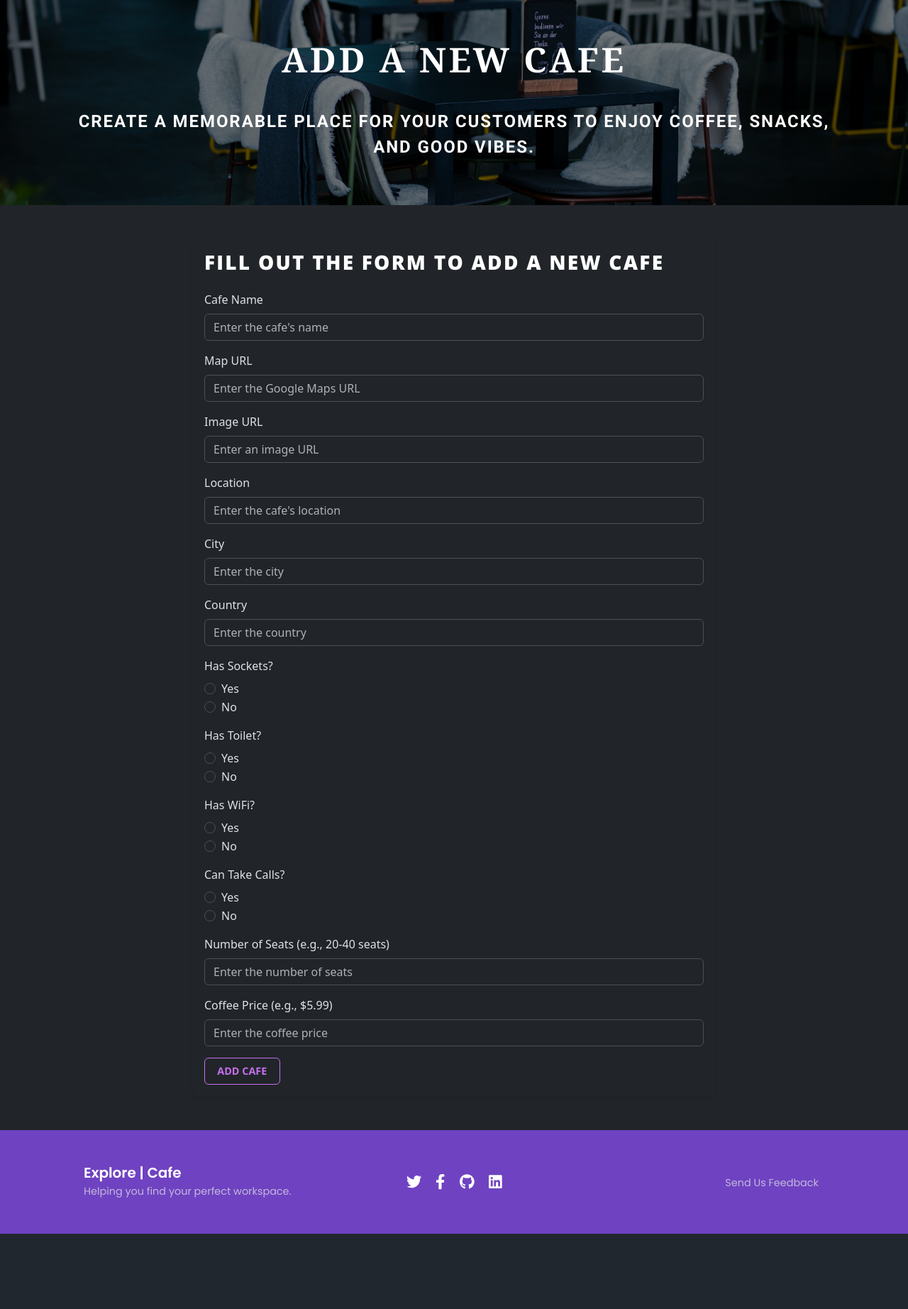
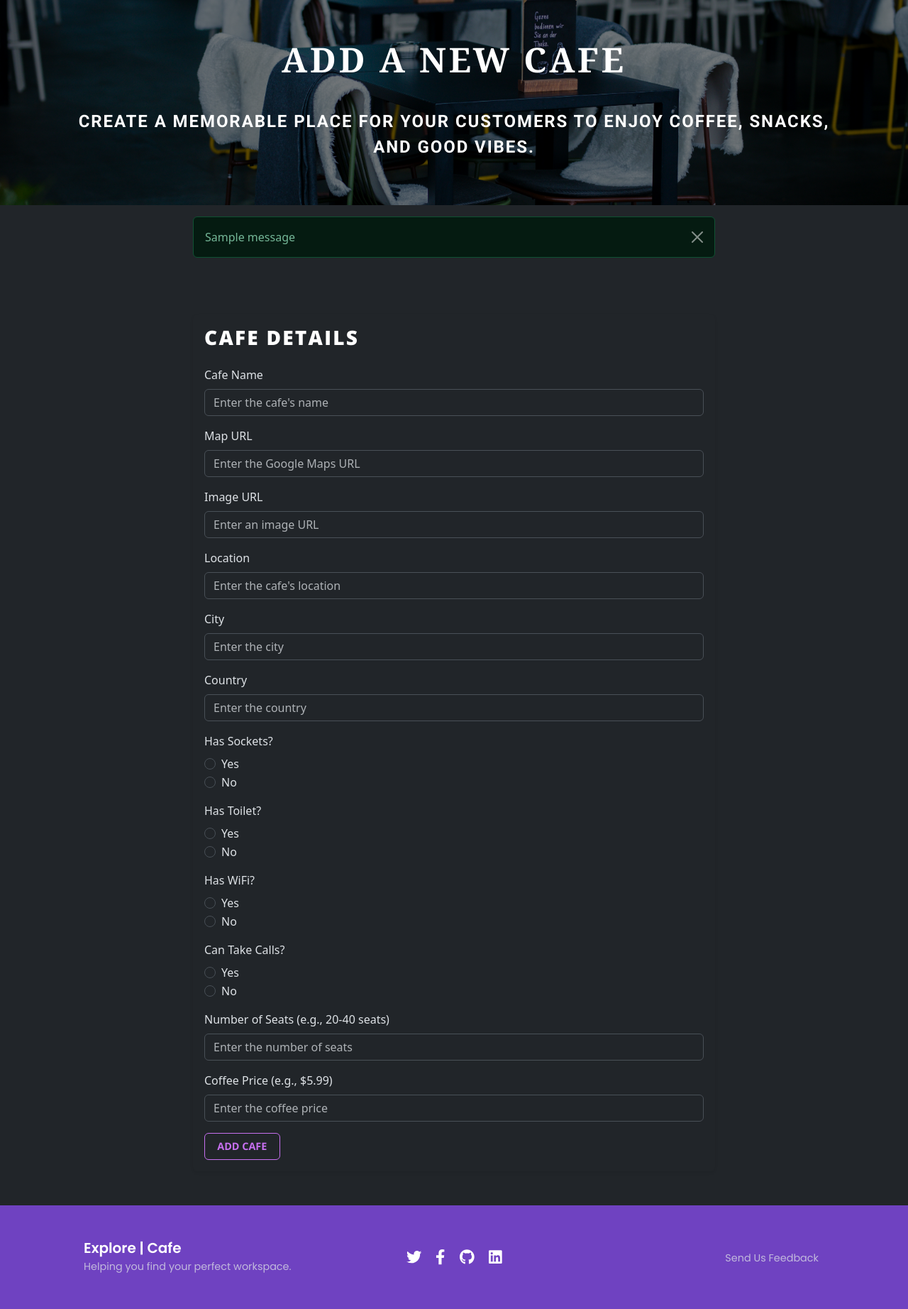
Before and after one commit to KushalRegmi61/ExploreCafe-Website, a Flask app: page /add_cafe in a window 1280 px wide. Shown: the part 75-1919 px from the top of the page at 71% size. Before the commit the page ends 1813 px from the top, so only its background shows below. Run offline with Flask 3, Linux system fonts and the light colour scheme; tables that the repository leaves empty hold one stand-in row (values such as "Sample post"); one stand-in notice (Sample message) is shown; some libraries are stand-ins or nearby versions.

```diff
--- a/templates/add_cafe.html
+++ b/templates/add_cafe.html
@@ -21,16 +21,32 @@
   </div>
 </header>
 
+<!-- Flash Messages Section -->
+<div class="container py-3">
+  {% with messages = get_flashed_messages(with_categories=true) %}
+  {% if messages %}
+  <div class="row justify-content-center">
+      <div class="col-lg-8 col-md-10">
+          {% for category, message in messages %}
+          <div class="alert alert-{{ category }} alert-dismissible fade show" role="alert">
+              {{ message }}
+              <button type="button" class="btn-close" data-bs-dismiss="alert" aria-label="Close"></button>
+          </div>
+          {% endfor %}
+      </div>
+  </div>
+  {% endif %}
+  {% endwith %}
+</div>
+
 <!-- Main Content Section -->
-<div class="container py-5">
+<div class="bg-dark container py-5">
   <div class="row justify-content-center">
       <div class="col-lg-8 col-md-10">
           <!-- Add Cafe Form -->
           <div class="card shadow-sm border-0 rounded-lg">
               <div class="card-body">
-          <h2 class="subheading">Fill out the form to add a new cafe</h2>
-
-          <!-- Render Form with Novalidate and Custom Submit Button -->
+                  <h2 class="subheading">Cafe Details</h2>
                   {{ render_form(form, novalidate=True, button_map={"submit": "primary"}) }}
               </div>
           </div>
@@ -38,36 +54,4 @@
   </div>
 </div>
 
-<!-- Success or Error Modal (Visible on form submission result) -->
-<div class="modal fade" id="alertModal" tabindex="-1" aria-labelledby="alertModalLabel" aria-hidden="true">
-  <div class="modal-dialog">
-    <div class="modal-content">
-      <div class="modal-header">
-        <h5 class="modal-title" id="alertModalLabel">
-          {% if message_type == 'success' %}
-            Success!
-          {% else %}
-            Error!
-          {% endif %}
-        </h5>
-        <button type="button" class="btn-close" data-bs-dismiss="modal" aria-label="Close"></button>
-      </div>
-      <div class="modal-body">
-        {{ message }} <!-- Success or Error message from Flask session -->
-      </div>
-      <div class="modal-footer">
-        <button type="button" class="btn {% if message_type == 'success' %}btn-success{% else %}btn-danger{% endif %}" data-bs-dismiss="modal">Close</button>
-      </div>
-    </div>
-  </div>
-</div>
-
-<!-- JavaScript to trigger the modal if message is set -->
-{% if message %}
-  <script type="text/javascript">
-    var alertModal = new bootstrap.Modal(document.getElementById('alertModal'));
-    alertModal.show();
-  </script>
-{% endif %}
-
 {% endblock %}
```
Lines whose indentation alone changed are shown as unchanged.
